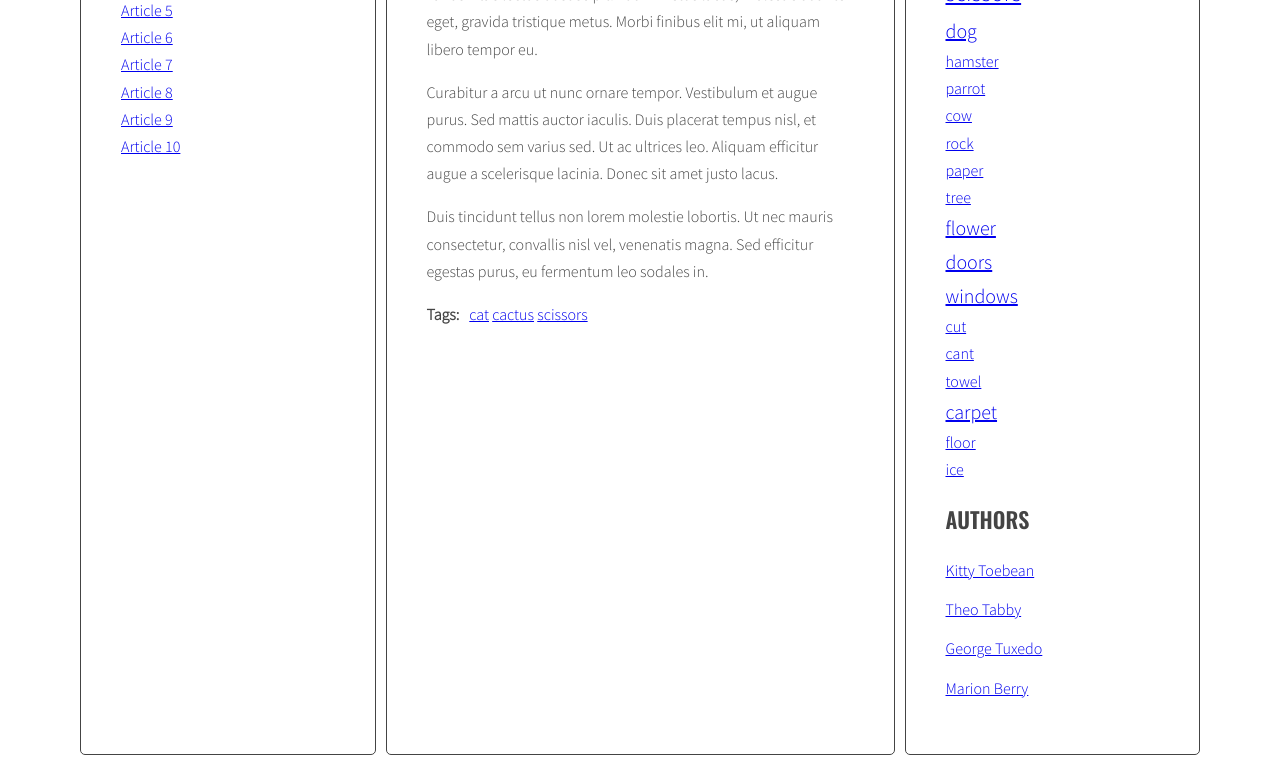
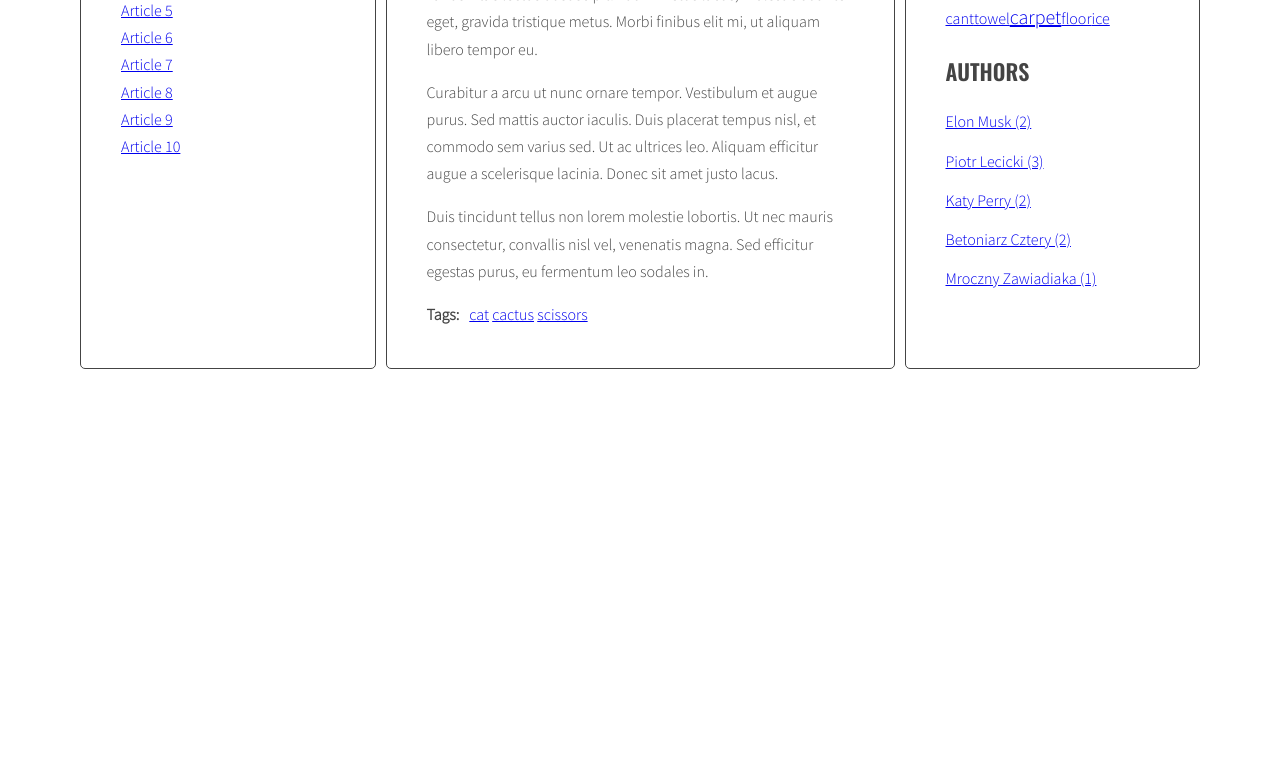
Before and after one commit to plecicki/javascript-blog, a website: page index.html in a window 1280 px wide. Shown: the part 470-1233 px from the top of the page. After the commit the page ends 847 px from the top, so only its background shows below. Drawn offline with nearby package versions, Linux system fonts and the light colour scheme.

Commit message:
Add authors mechanism for sidebar on right

```diff
--- a/index.html
+++ b/index.html
@@ -237,26 +237,6 @@
                 </ul>
                 <h2 class="section-title">Authors</h2>
                 <ul class="list authors">
-                    <li>
-                        <a href="#">
-                            <span class="author-name">Kitty Toebean</span>
-                        </a>
-                    </li>
-                    <li>
-                        <a href="#">
-                            <span class="author-name">Theo Tabby</span>
-                        </a>
-                    </li>
-                    <li>
-                        <a href="#">
-                            <span class="author-name">George Tuxedo</span>
-                        </a>
-                    </li>
-                    <li>
-                        <a href="#">
-                            <span class="author-name">Marion Berry</span>
-                        </a>
-                    </li>
                 </ul>
             </aside>
         </main>
--- a/js/script.js
+++ b/js/script.js
@@ -51,7 +51,8 @@ const optArticleSelector = '.post',
   optArticleAuthorSelector = '.post-author',
   optTagsListSelector = '.tags.list',
   optCloudClassCount = 5,
-  optCloudClassPrefix = 'tag-size-'
+  optCloudClassPrefix = 'tag-size-',
+  optAuthorsListSelector = '.authors.list';
 
 function generateTitleLinks(customSelector = '') {
 
@@ -169,9 +170,8 @@ function generateTags() {
 
   /* [NEW] find list of tags in right column */
   const tagList = document.querySelector(optTagsListSelector);
-
+  console.log(tagList);
   const tagsParams = calculateTagsParams(allTags);
-  console.log('tagsParams:', tagsParams)
 
   /* [NEW] create variable for all links HTML code */
   let allTagsHTML = '';
@@ -248,6 +248,8 @@ function addClickListenersToTags() {
 addClickListenersToTags();
 
 function generateAuthors() {
+  let allAuthors = {};
+
   const articles = document.querySelectorAll(optArticleSelector);
   for (let article of articles) {
     const titleList = article.querySelector(optArticleAuthorSelector);
@@ -259,7 +261,21 @@ function generateAuthors() {
       'afterbegin',
       html
     );
+
+    if (!allAuthors[author]) {
+      allAuthors[author] = 1;
+    } else {
+      allAuthors[author]++;
+    }
   }
+  const authorList = document.querySelector(optAuthorsListSelector);
+  let allAuthorsHTML = '';
+  for (let author in allAuthors) {
+    /* [NEW] generate code of a link and add it to allTagsHTML */
+    const authorLinkHTML = '<li><a href="#author-' + author + '">' + author + ' (' + allAuthors[author] + ') </a></li>';
+    allAuthorsHTML += authorLinkHTML;
+  }
+  authorList.innerHTML = allAuthorsHTML;
 }
 
 generateAuthors();
@@ -281,7 +297,7 @@ const authorClickHandler = function (event) {
 }
 
 function addClickListenersToAuthors() {
-  const links = document.querySelectorAll('.post-author a');
+  const links = document.querySelectorAll('.post-author a, .authors.list a');
   for (let link of links) {
     link.addEventListener('click', authorClickHandler);
   }
--- a/sass/style.scss
+++ b/sass/style.scss
@@ -146,3 +146,7 @@ body {
 .tag-size-1 {
     font-size: 16px;
 }
+
+.tags li {
+    display:inline-block;
+}
```
Also changed, not shown: css/style.css, 1 other file.
